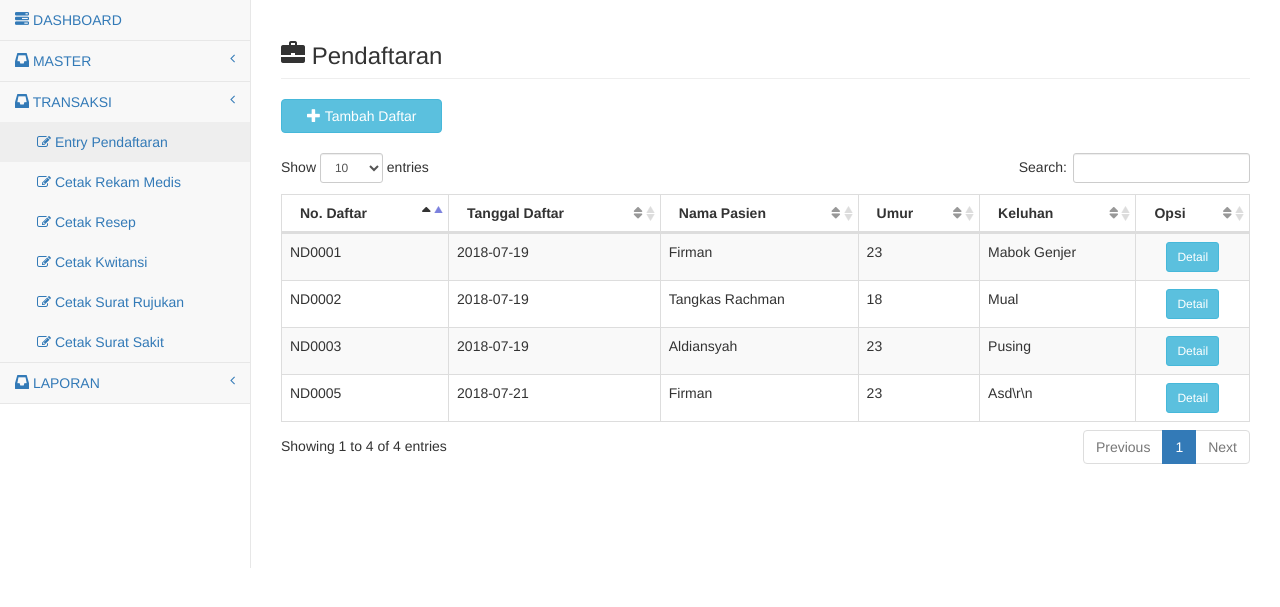
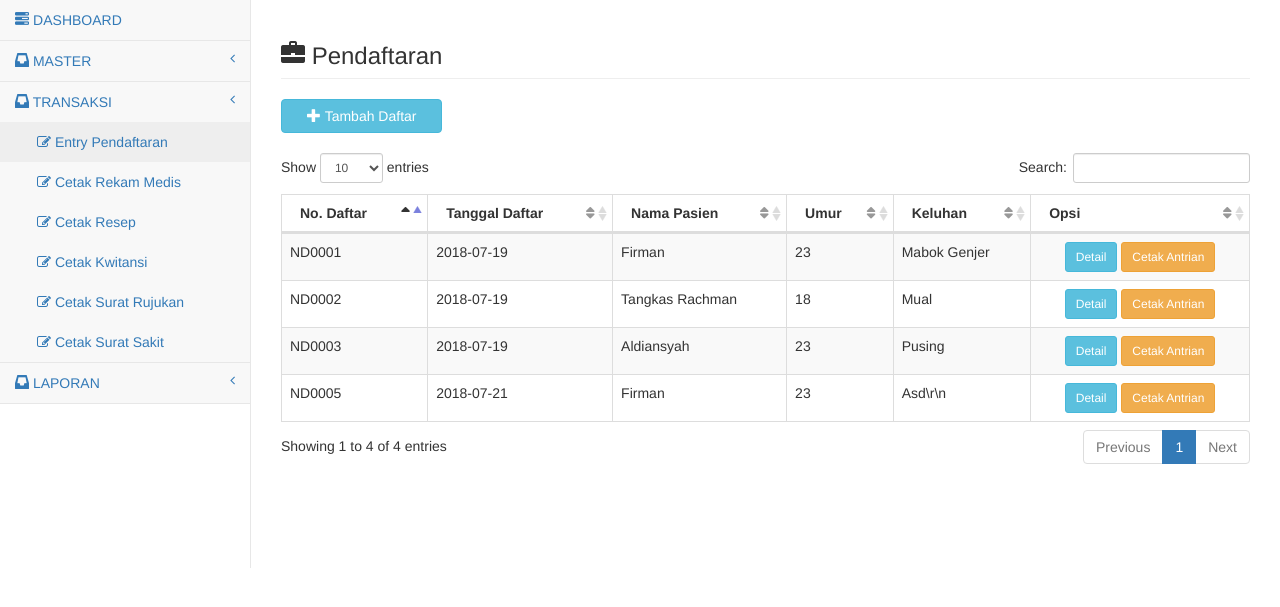
Before and after one commit to penguinkampus/klinik, a PHP site: page /transaksi/daftar.php in a window 1280 px wide. Shown: the part 51-658 px from the top of the page. Run offline with PHP 8.4, Linux system fonts and the light colour scheme; a user stored in the database is signed in; data comes from the database, SQL or seed files in the repository; some libraries are stand-ins or nearby versions.

Commit message:
Update daftar.php

```diff
--- a/view/daftar.php
+++ b/view/daftar.php
@@ -37,6 +37,7 @@ include '../koneksi.php';
             <td><?php echo $tampil['keluhan']; ?></td>
             <td align="center">
               <a href="det-daftar.php?nodaftar=<?php echo $tampil['nodaftar'] ?>" class="btn btn-info btn-sm">Detail</a>
+              <a href="cetakantrian.php?nodaftar=<?php echo $tampil['nodaftar'] ?>" class="btn btn-warning btn-sm">Cetak Antrian</a>
             </td>
           </tr>
           <?php } ?>
```
